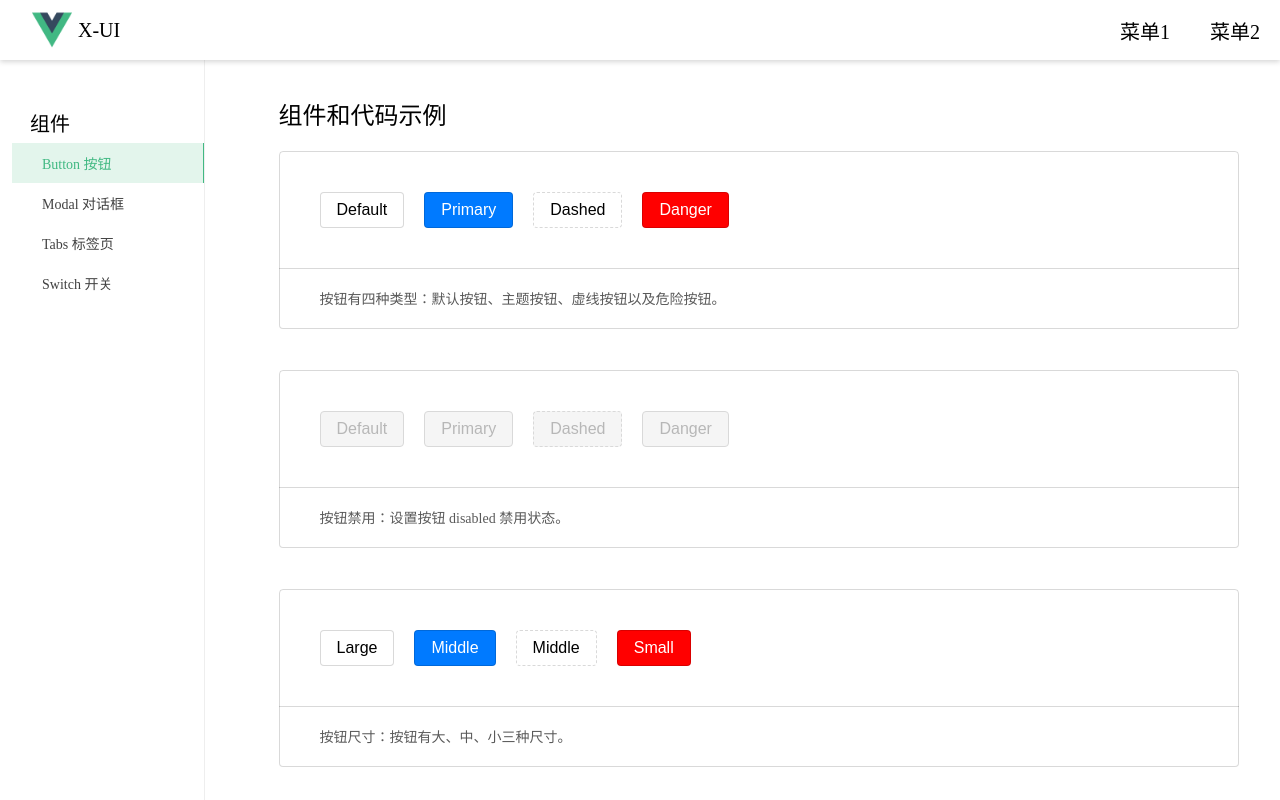
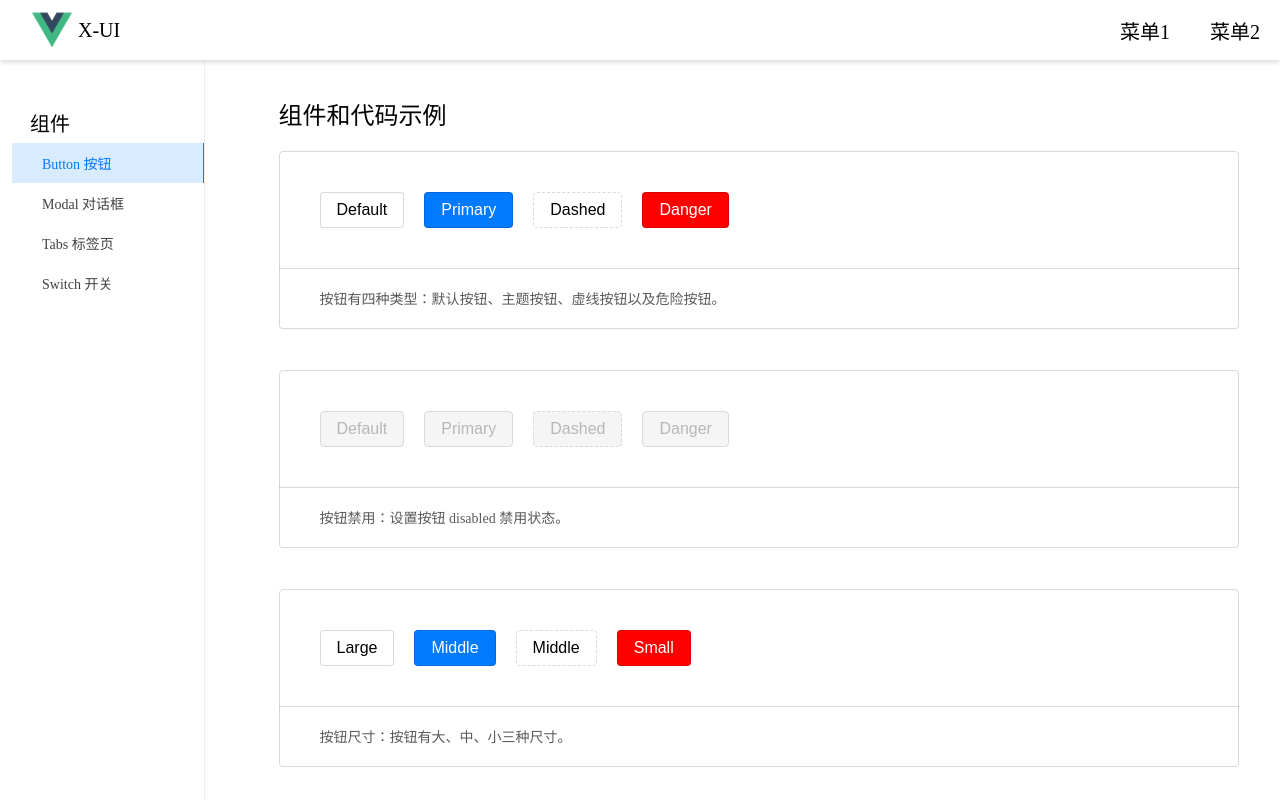
Before and after one commit to wuwenxing0912/vue3-ui, a Vue app: page /#/components/button in a window 1280 px wide. Shown: the top 800 px of the page. Built offline with nearby package versions, Linux system fonts and the light colour scheme.

Commit message:
修改 侧边栏选中时的颜色

```diff
--- a/src/views/Document.vue
+++ b/src/views/Document.vue
@@ -34,7 +34,7 @@ export default {
 </script>
 
 <style lang="scss" scoped>
-$main-color: #42b983;
+$main-color: #007aff; //#42b983
 .document {
   min-height: 100vh;
   display: flex;
```
